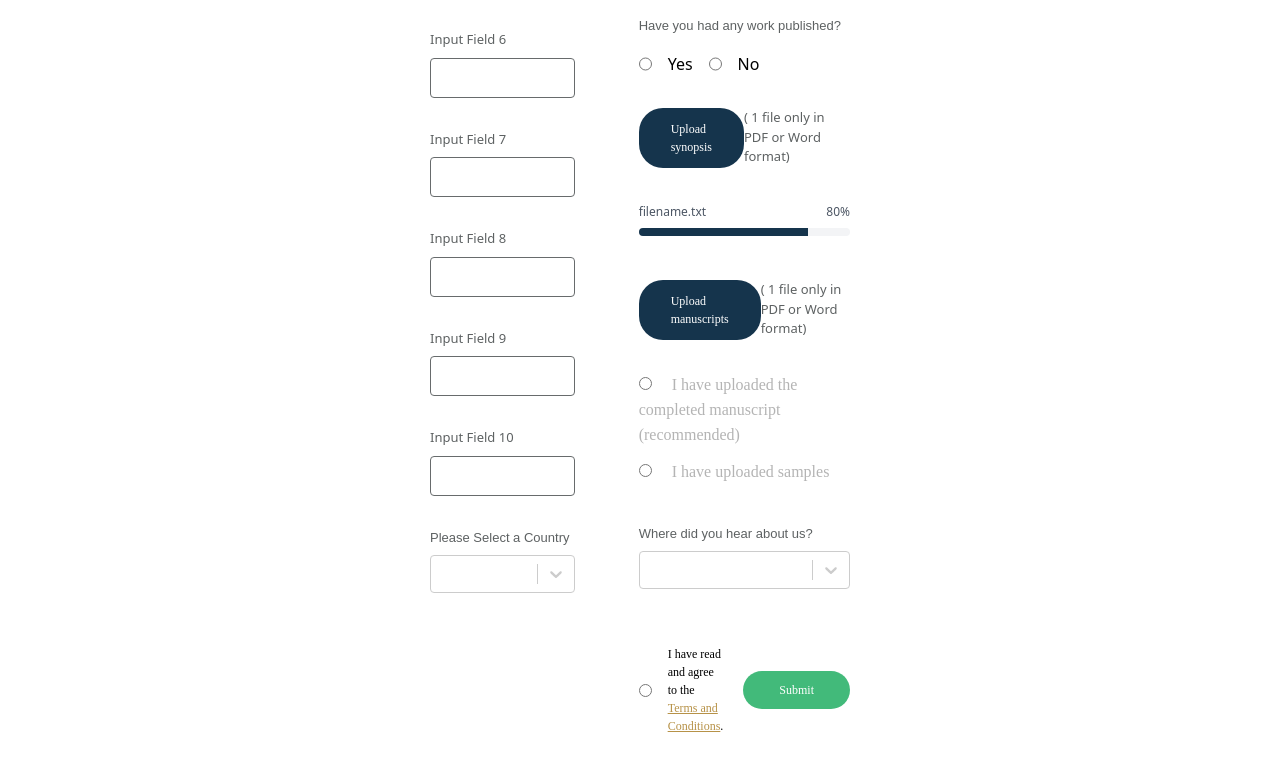
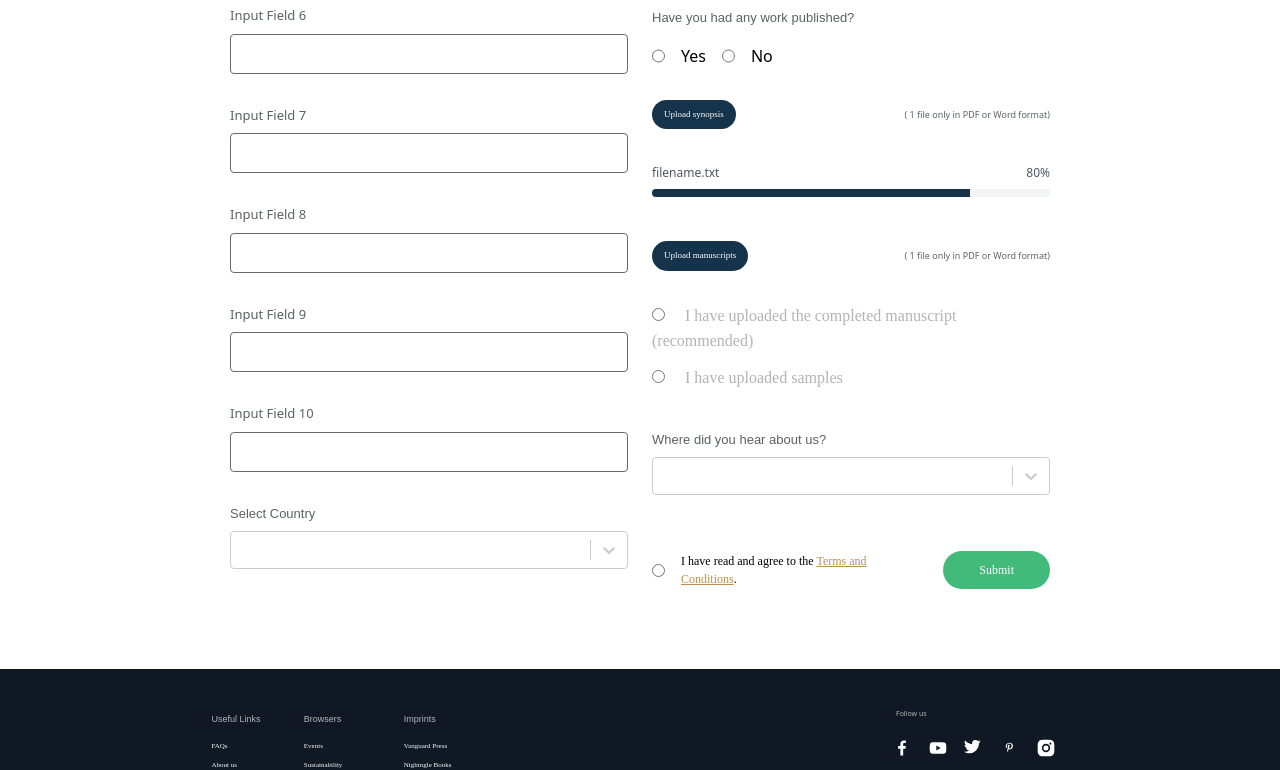
Before and after one commit to Hadees621/pegasus, a React (Create React App) app: page /submit-online in a window 1280 px wide. Shown: the part 973-1743 px from the top of the page. Built offline with nearby package versions, Linux system fonts and the light colour scheme.

Commit message:
till 768

```diff
--- a/src/pages/submit-online/Submit.js
+++ b/src/pages/submit-online/Submit.js
@@ -9,7 +9,7 @@ const Submit = () => {
         <>
             <Header />
             <Section />
-            {/* <Footer /> */}
+            <Footer />
         </>
     );
 };
--- a/src/pages/submit-online/components/AboutBook.js
+++ b/src/pages/submit-online/components/AboutBook.js
@@ -34,7 +34,7 @@ const AboutBook = () => {
                 <h1 className="text-[20px] text-[#B79248] font-fairplay mb-7 mt-5">
                     About your book
                 </h1>
-                <div className="mb-96 w-full mt-2">
+                <div className="w-full 2000:mt-2">
                     <form>
                         <TextInput label="Pen name" id="inputField1" name="inputField1" />
                         <TextInput label="Book title" id="inputField2" name="inputField2" />
@@ -166,7 +166,6 @@ const AboutBook = () => {
                                 Submit
                             </button>
                         </div>
-
                     </form>
                 </div>
             </div>
--- a/src/pages/submit-online/components/Aboutyou.js
+++ b/src/pages/submit-online/components/Aboutyou.js
@@ -1,5 +1,6 @@
 import React from "react";
-import Select from "react-select";
+import SelectInput from "./SelectInput";
+import TextInputArray from "./TextInputArray";
 
 const options = [
     { value: "option1", label: "Option 1" },
@@ -10,43 +11,16 @@ const AboutYou = () => {
     return (
         <>
             <div className="flex flex-col w-full">
-                {/* text-center 425:text-start  425:text-[15px] 768:text-[18px] 1024:text-[10px] 1440:text-[14px] 2000:text-[20px] */}
                 <h1 className="text-[20px] text-[#B79248] font-fairplay mb-7 mt-5">
                     About you
                 </h1>
-                <div className="mb-96 w-full">
+                <div className="w-full">
                     <form>
-                        <div className="mb-10">
-                            <label className="block mb-2 text-[13px] font-roboto text-[#5D6162]">
-                                Select title
-                            </label>
-                            <Select options={options} isSearchable={true} className={'text-[#5D6162]'} placeholder={null} />
-                        </div>
+                        <SelectInput label="Select title" id="titleSelect" options={options} />
 
-                        {[...Array(10)].map((_, index) => (
-                            <div key={index} className="mb-8">
-                                <label
-                                    className="block text-[#5D6162] text-[13px] mb-2"
-                                    htmlFor={`inputField${index + 1}`}
-                                >
-                                    Input Field {index + 1}
-                                </label>
-                                <input
-                                    type="text"
-                                    id={`inputField${index + 1}`}
-                                    name={`inputField${index + 1}`}
-                                    className="w-full px-3 py-2 border border-[#676B6C] rounded-[4px] h-[40px]"
-                                />
-                            </div>
-                        ))}
+                        <TextInputArray count={10} />
 
-
-                        <div className="mb-4">
-                            <label className="block text-[13px] font-roboto text-[#5D6162] mb-2">
-                                Please Select a Country
-                            </label>
-                            <Select options={options} isSearchable={true} placeholder={null} />
-                        </div>
+                        <SelectInput label="Select Country" id="titleSelect" options={options} />
                     </form>
                 </div>
             </div>
@@ -55,3 +29,63 @@ const AboutYou = () => {
 };
 
 export default AboutYou;
+
+
+// import React from "react";
+// import Select from "react-select";
+
+// const options = [
+//     { value: "option1", label: "Option 1" },
+//     { value: "option2", label: "Option 2" },
+// ];
+
+// const AboutYou = () => {
+//     return (
+//         <>
+//             <div className="flex flex-col w-full">
+//                 {/* text-center 425:text-start  425:text-[15px] 768:text-[18px] 1024:text-[10px] 1440:text-[14px] 2000:text-[20px] */}
+//                 <h1 className="text-[20px] text-[#B79248] font-fairplay mb-7 mt-5">
+//                     About you
+//                 </h1>
+//                 <div className="w-full">
+//                     <form>
+//                         {/* <SelectInput label="Select title" id="titleSelect" options={options} */}
+//                         <div className="mb-10">
+//                             <label className="block mb-2 text-[13px] font-roboto text-[#5D6162]">
+//                                 Select title
+//                             </label>
+//                             <Select options={options} isSearchable={true} className={'text-[#5D6162]'} placeholder={null} />
+//                         </div>
+
+//                         {[...Array(10)].map((_, index) => (
+//                             <div key={index} className="mb-8">
+//                                 <label
+//                                     className="block text-[#5D6162] text-[13px] mb-2"
+//                                     htmlFor={`inputField${index + 1}`}
+//                                 >
+//                                     Input Field {index + 1}
+//                                 </label>
+//                                 <input
+//                                     type="text"
+//                                     id={`inputField${index + 1}`}
+//                                     name={`inputField${index + 1}`}
+//                                     className="w-full px-3 py-2 border border-[#676B6C] rounded-[4px] h-[40px]"
+//                                 />
+//                             </div>
+//                         ))}
+
+
+//                         <div className="mb-4">
+//                             <label className="block text-[13px] font-roboto text-[#5D6162] mb-2">
+//                                 Please Select a Country
+//                             </label>
+//                             <Select options={options} isSearchable={true} placeholder={null} />
+//                         </div>
+//                     </form>
+//                 </div>
+//             </div>
+//         </>
+//     );
+// };
+
+// export default AboutYou;
--- a/src/pages/submit-online/components/FileUpload.js
+++ b/src/pages/submit-online/components/FileUpload.js
@@ -5,7 +5,7 @@ const FileUpload = ({ label, onClick, onChange }) => {
         <div className="mb-8 flex justify-between items-center">
             <>
                 <label
-                    className="bg-[#15344C] text-white px-8 py-[12px] rounded-3xl cursor-pointer text-[12px] font-fairplay"
+                    className="bg-[#15344C] text-white text-[9px] px-3 py-2 1440:px-8 1440:py-[12px] rounded-3xl cursor-pointer 1440:text-[12px] font-fairplay"
                     htmlFor="fileUploadButton"
                     onClick={onClick}
                 >
@@ -18,7 +18,7 @@ const FileUpload = ({ label, onClick, onChange }) => {
                     onChange={onChange}
                 />
             </>
-            <h1 className="text-[#5D6162] text-[13px]">( 1 file only in PDF or Word format)</h1>
+            <h1 className="text-[#5D6162] text-[9px] 1440:text-[13px]">( 1 file only in PDF or Word format)</h1>
         </div>
     );
 };
--- a/src/pages/submit-online/components/Section.js
+++ b/src/pages/submit-online/components/Section.js
@@ -12,8 +12,7 @@ const Section = () => {
                 para="Please fill in the form below to submit your work to our editorial team, who will be in touch with you after reviewing your submission. The review process usually takes between 4-6 weeks. Electronic versions of your full manuscript should be in one file and not separate chapters."
             />
 
-            {/* border 1024:gap-x-2 1024:gap-y-2.5 2560:gap-y-6 2560:gap-x-6 1440:gap-x-5 gap-y-7 320:p-5 1024:py-0 1024:mx-52 1440:mx-72 1535: 2560:mx-[550px] 768:gap-x-4 2560:my-9 */}
-            <div className="flex mx-[430px] gap-16">
+            <div className="flex flex-col 1440:mx-[430px] 1440:gap-16 mx-6 mb-20 1024:flex-row 1024:gap-6 1024:mx-[230px] 1440:bg-blue-600">
                 <AboutYou />
                 <AboutBook />
             </div>
--- /dev/null
+++ b/src/pages/submit-online/components/SelectInput.js
@@ -0,0 +1,15 @@
+import React from "react";
+import Select from "react-select";
+
+const SelectInput = ({ label, id, options, ...props }) => {
+  return (
+    <div className="mb-4">
+      <label className="block text-[13px] font-roboto text-[#5D6162] mb-2" htmlFor={id}>
+        {label}
+      </label>
+      <Select options={options} isSearchable={true} className={'text-[#5D6162]'} placeholder={null} {...props} />
+    </div>
+  );
+};
+
+export default SelectInput;
--- /dev/null
+++ b/src/pages/submit-online/components/TextInputArray.js
@@ -0,0 +1,19 @@
+import React from "react";
+import TextInput from "./TextInput";
+
+const TextInputArray = ({ count }) => {
+    return (
+        <>
+            {[...Array(count)].map((_, index) => (
+                <TextInput
+                    key={index}
+                    label={`Input Field ${index + 1}`}
+                    id={`inputField${index + 1}`}
+                    name={`inputField${index + 1}`}
+                />
+            ))}
+        </>
+    );
+};
+
+export default TextInputArray;
```
